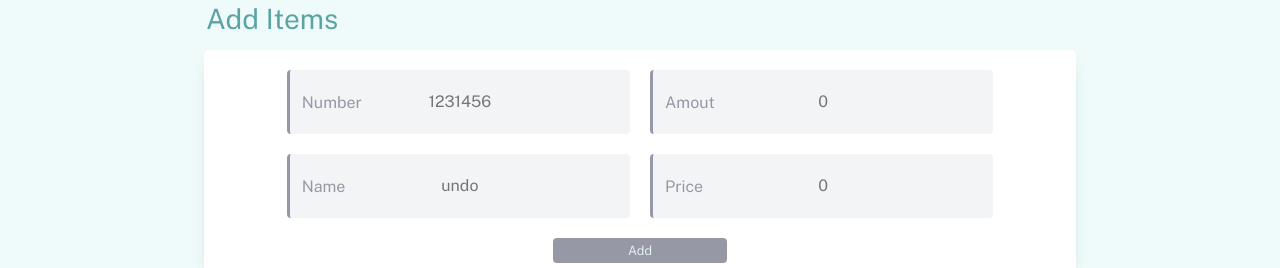
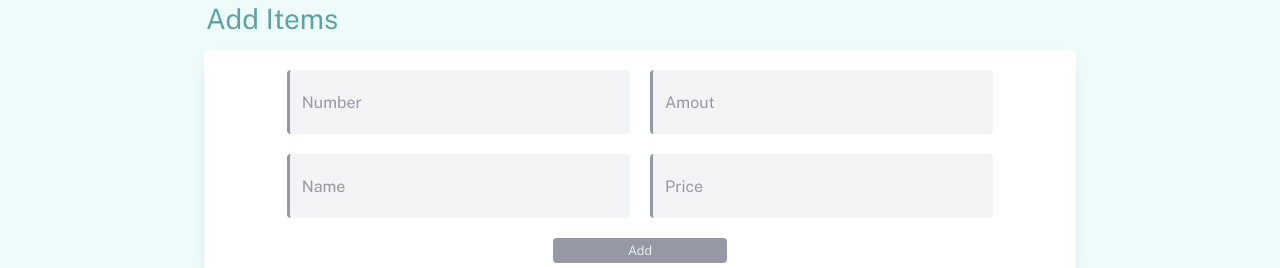
Before and after one commit to badukwei/Receipt, a plain HTML site: page index.html in a window 1280 px wide. Shown: the part 237-505 px from the top of the page. Drawn offline with nearby package versions, Linux system fonts and the light colour scheme.

Commit message:
placeholder remove

```diff
--- a/index.html
+++ b/index.html
@@ -22,19 +22,19 @@
     <h2>Add Items</h2>
     <div class="add-container p-0 row justify-content-center item">
       <div class="styled-input col-12 col-sm-5 order-1">
-        <input id="newId" type="text" placeholder="1231456" required />
+        <input id="newId" type="text" required />
         <label>Number</label>
       </div>
       <div class="styled-input col-12 col-sm-5 order-2 order-sm-3">
-        <input id="newName" type="text" placeholder="undo" required />
+        <input id="newName" type="text" required />
         <label>Name</label>
       </div>
       <div class="styled-input col-12 col-sm-5 order-3 order-sm-2">
-        <input id="newAmount" type="text" placeholder="0" required />
+        <input id="newAmount" type="text" required />
         <label>Amout</label>
       </div>
       <div class="styled-input col-12 col-sm-5 order-4">
-        <input id="newPrice" type="text" placeholder="0" required />
+        <input id="newPrice" type="text" required />
         <label>Price</label>
       </div>
       <button class="styled-input add-button click-button order-5">Add</button>
```
